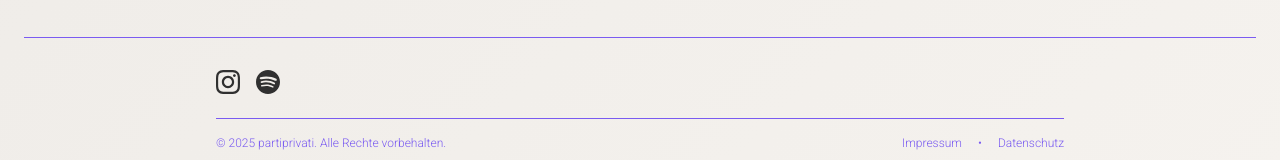
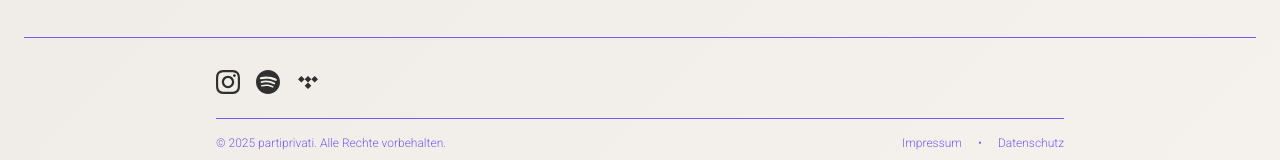
Before and after one commit to c1ive/partiprivati, a Next.js app: page /events in a window 1280 px wide. Shown: the part 1368-1528 px from the top of the page. Built offline with nearby package versions, Linux system fonts and the light colour scheme.

Commit message:
minor adjustments

```diff
--- a/src/app/events/page.tsx
+++ b/src/app/events/page.tsx
@@ -131,7 +131,7 @@ export default function EventsPage() {
         )}
 
         {/* Past Events */}
-        {pastEvents.length > 0 && (
+        {/* {pastEvents.length > 0 && (
           <section className="space-huge">
             <div className="position-center space-large">
               <h2 className="text-huge">Vergangene Konzerte</h2>
@@ -159,7 +159,7 @@ export default function EventsPage() {
               ))}
             </div>
           </section>
-        )}
+        )} */}
 
         {/* No Events Message */}
         {eventsData.events.length === 0 && (
--- a/src/components/Footer.tsx
+++ b/src/components/Footer.tsx
@@ -13,7 +13,7 @@ export default function Footer({ className = "mt-16" }: FooterProps) {
           {/* Social Media Icons */}
           <div className="flex gap-4">
             <a
-              href="https://instagram.com/partiPrivati"
+              href="https://instagram.com/partiprivati-band"
               target="_blank"
               rel="noopener noreferrer"
               className="text-[var(--foreground)] hover:text-[var(--accent-yellow)] transition-colors duration-200"
@@ -31,7 +31,7 @@ export default function Footer({ className = "mt-16" }: FooterProps) {
             </a>
 
             <a
-              href="https://open.spotify.com/artist/partiPrivati"
+              href="https://open.spotify.com/intl-de/artist/6Ow0JcWhV1PQL2HUqagb7l?si=YIKoFmRTRDeabpSBTLQ2DQ"
               target="_blank"
               rel="noopener noreferrer"
               className="text-[var(--foreground)] hover:text-[var(--accent-yellow)] transition-colors duration-200"
@@ -47,6 +47,26 @@ export default function Footer({ className = "mt-16" }: FooterProps) {
                 <path d="M12 0C5.4 0 0 5.4 0 12s5.4 12 12 12 12-5.4 12-12S18.66 0 12 0zm5.521 17.34c-.24.359-.66.48-1.021.24-2.82-1.74-6.36-2.101-10.561-1.141-.418.122-.779-.179-.899-.539-.12-.421.18-.78.54-.9 4.56-1.021 8.52-.6 11.64 1.32.42.18.479.659.301 1.02zm1.44-3.3c-.301.42-.841.6-1.262.3-3.239-1.98-8.159-2.58-11.939-1.38-.479.12-1.02-.12-1.14-.6-.12-.48.12-1.021.6-1.141C9.6 9.9 15 10.561 18.72 12.84c.361.181.54.78.241 1.2zm.12-3.36C15.24 8.4 8.82 8.16 5.16 9.301c-.6.179-1.2-.181-1.38-.721-.18-.601.18-1.2.72-1.381 4.26-1.26 11.28-1.02 15.721 1.621.539.3.719 1.02.42 1.56-.299.421-1.02.599-1.559.3z" />
               </svg>
             </a>
+
+            {/*Tidal */}
+            <a
+              href="https://tidal.com/artist/51370051/u"
+              target="_blank"
+              rel="noopener noreferrer"
+              className="text-[var(--foreground)] hover:text-[var(--accent-yellow)] transition-colors duration-200"
+              aria-label="Tidal"
+            >
+            <svg
+              xmlns="http://www.w3.org/2000/svg"
+              width="24"
+              height="24"
+              viewBox="0 0 24 24"
+              fill="currentColor"
+            >
+              <path d="M5.333 6l3.334 3.25l3.333 -3.25l3.333 3.25l3.334 -3.25l3.333 3.25l-3.333 3.25l-3.334 -3.25l-3.333 3.25l3.333 3.25l-3.333 3.25l-3.333 -3.25l3.333 -3.25l-3.333 -3.25l-3.334 3.25l-3.333 -3.25z" />
+            </svg>
+            </a>
+
           </div>
         </div>
 
```
